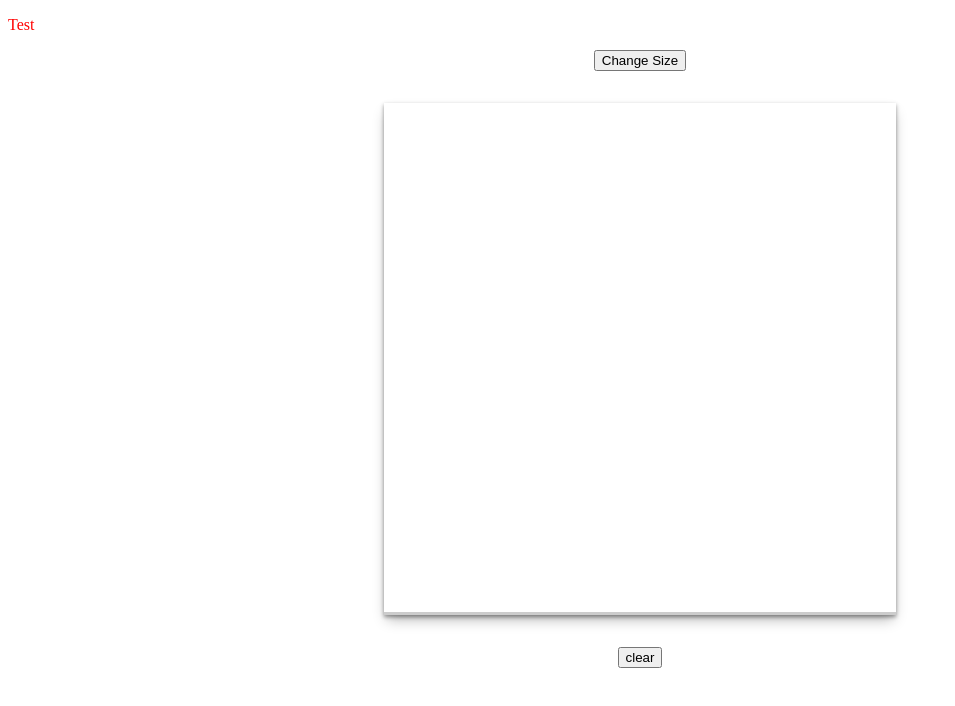
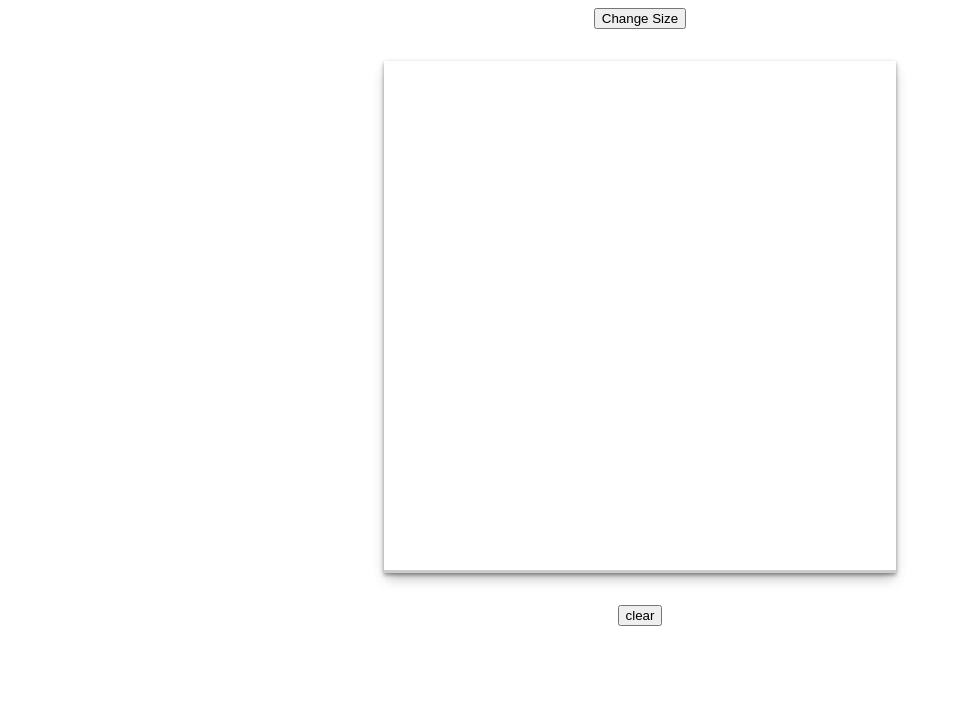
Before and after one commit to kcode-gg/etch-a-sketch, a plain HTML site: page index.html in a window 1280 px wide. Shown: the whole page, without its empty margins (0-955 px from the left). Drawn offline with Linux system fonts and the light colour scheme.

Commit message:
- Updated HTML

```diff
--- a/index.html
+++ b/index.html
@@ -8,7 +8,7 @@
     <link rel="stylesheet" href="./style.css">
 </head>
 <body>
-    <p class="test">Test</p>
+
 
     <div class="promptContainer">
         <button id="changeSize">Change Size</button>
```
